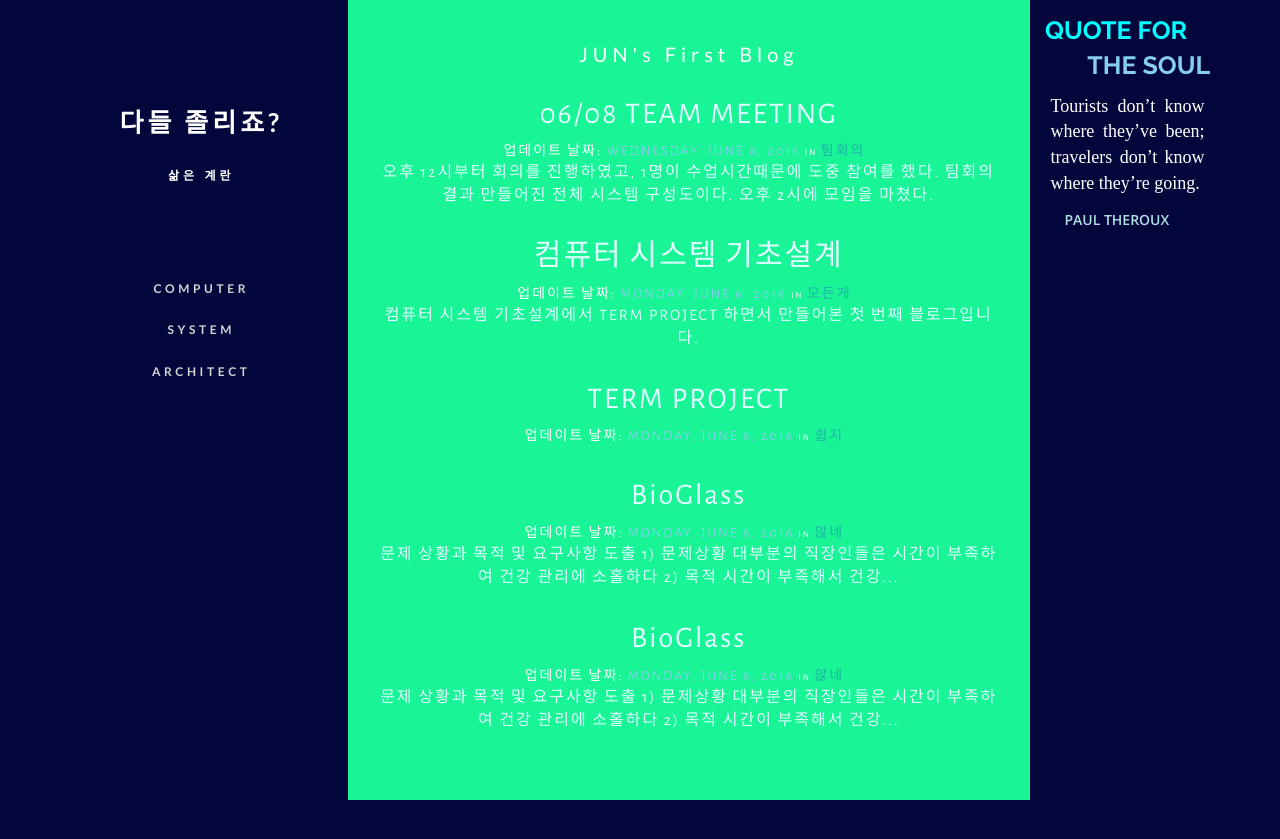
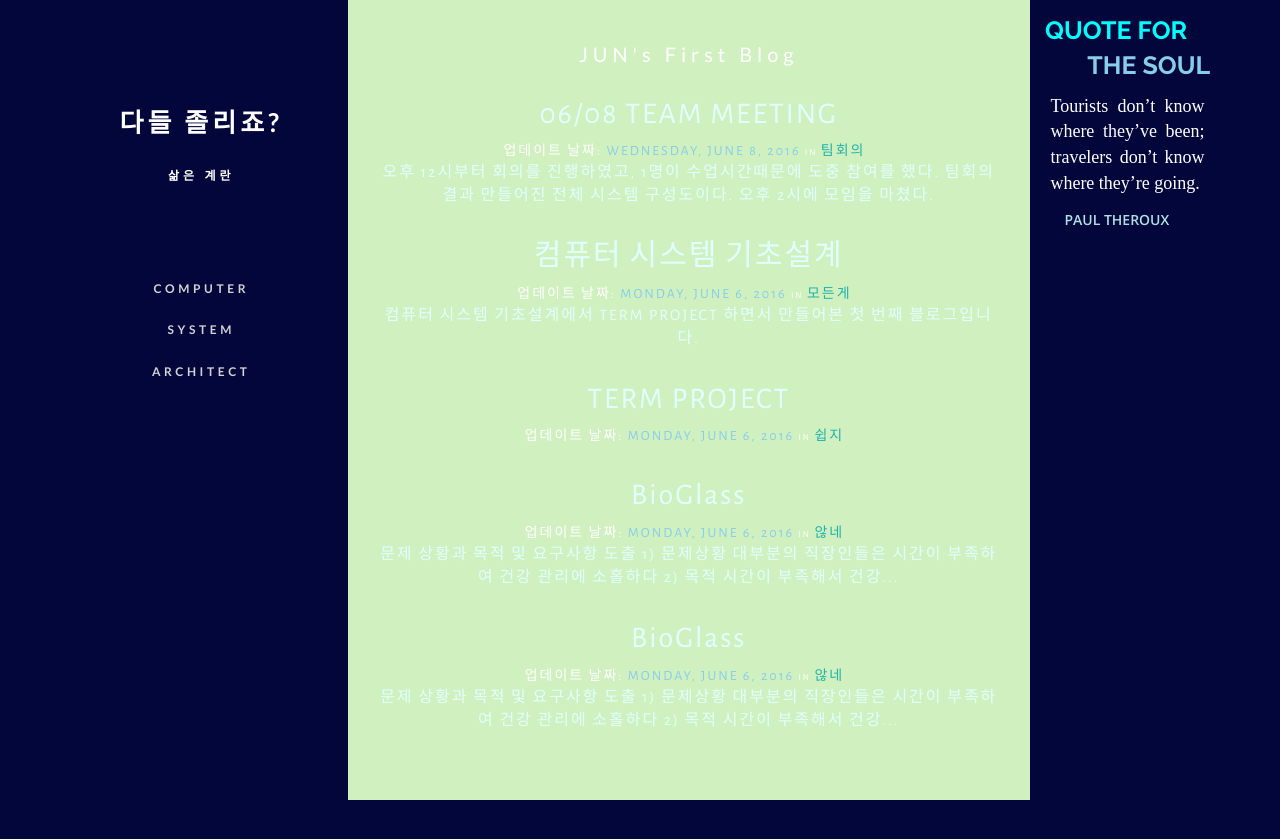
Before and after one commit to strawberryjamsea/trust1303.github.io-1, a Jekyll site: the page built from index.html, in a window 1280 px wide. Shown: the top 839 px of the page. Built offline with Jekyll 4.4.1, drawn with Linux system fonts in a browser that asks for light colours; nearby versions of some CDN libraries.

Commit message:
Update main.scss

```diff
--- a/css/main.scss
+++ b/css/main.scss
@@ -32,7 +32,7 @@ html, body {
 }
 .cont{
   min-height: 800px !important;
-background-color: #18f496;
+background-color: #d0f0c0;
 }
 
 .social{
```
